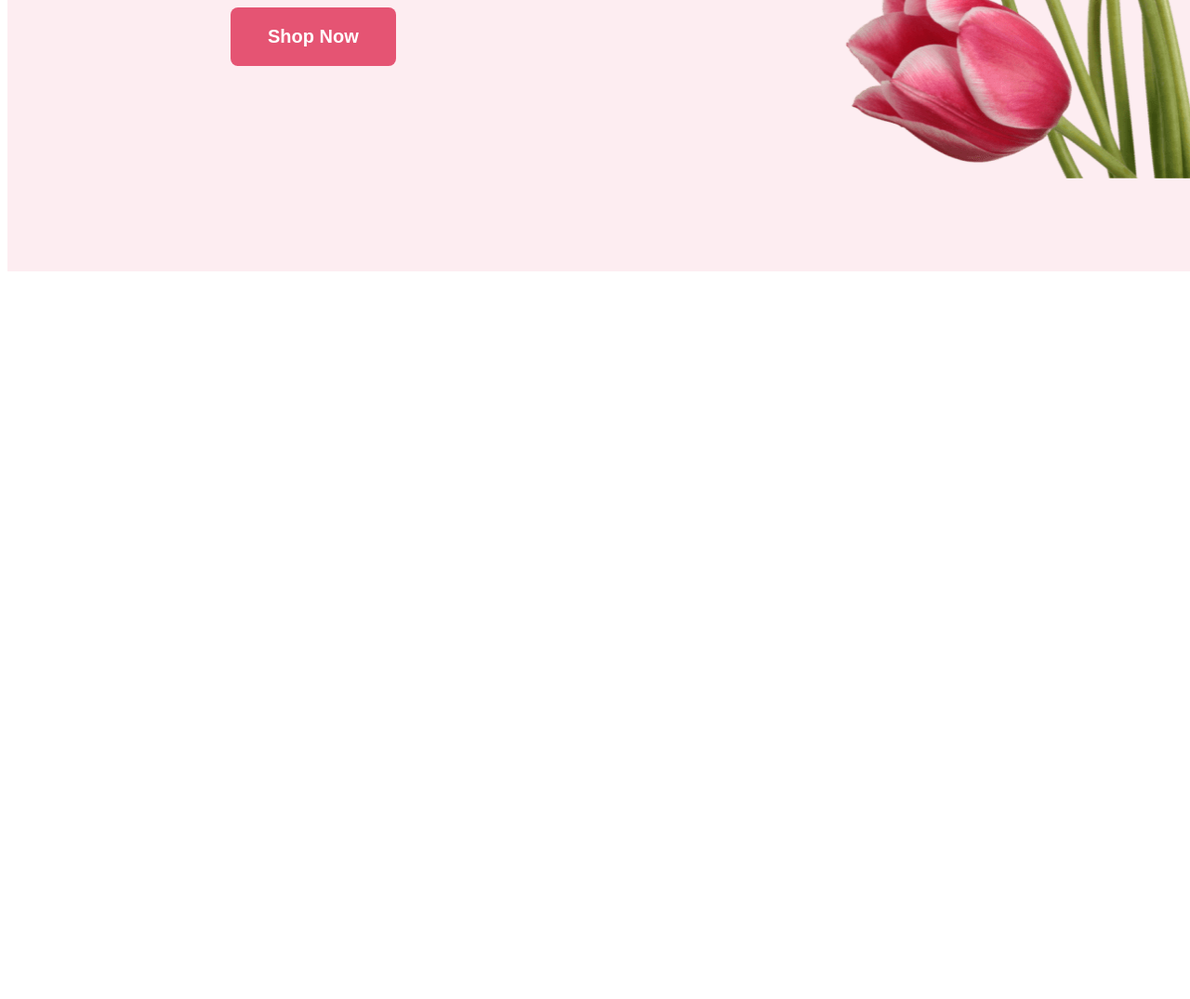
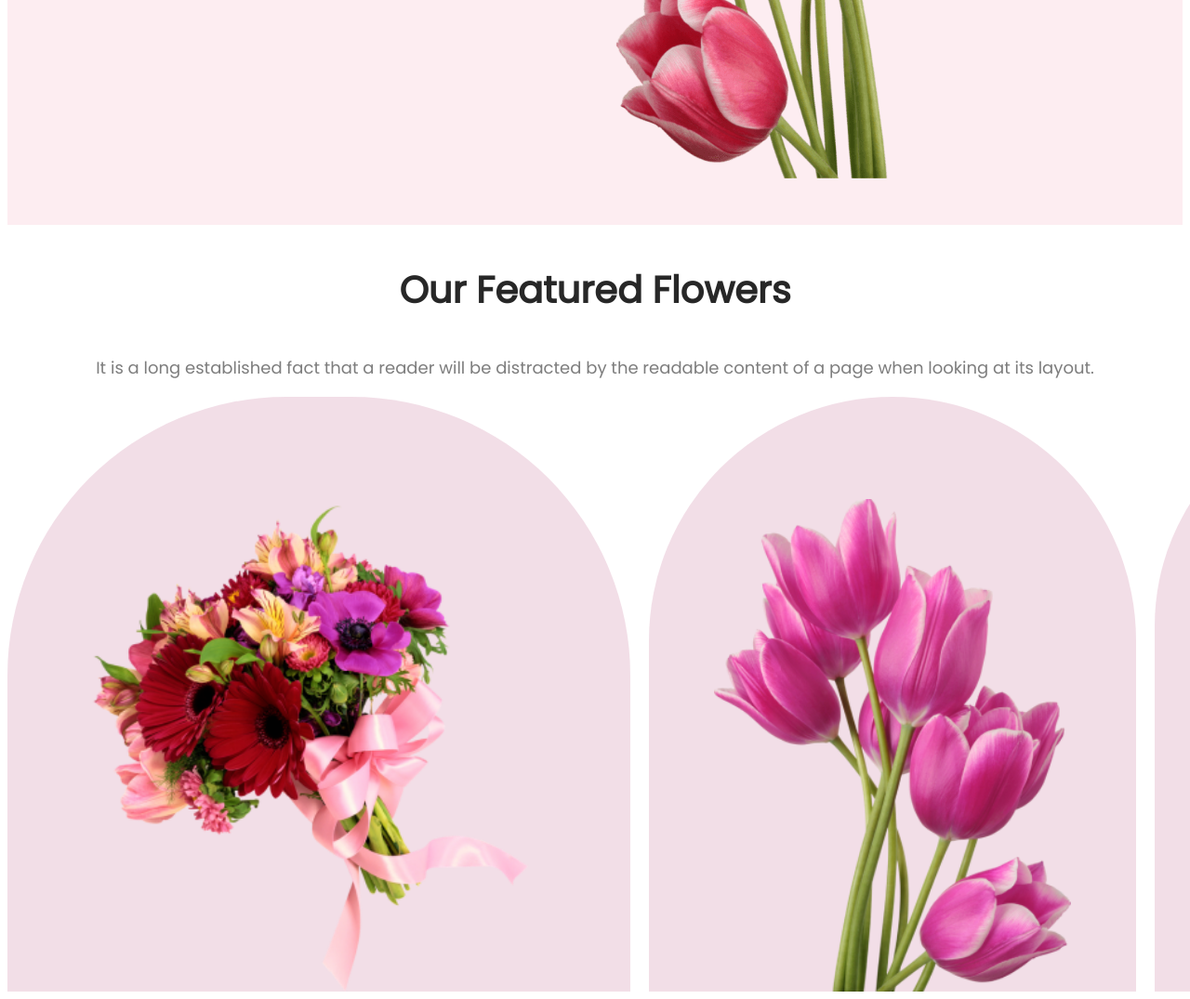
Before and after one commit to joytunnahar/my-flower-shop, a plain HTML site: page index.html in a window 1280 px wide. Shown: the part 666-1741 px from the top of the page at 93% size. Before the commit the page ends 966 px from the top, so only its background shows below. Drawn offline with Linux system fonts and the light colour scheme.

Commit message:
update-changes

```diff
--- a/index.html
+++ b/index.html
@@ -27,5 +27,30 @@
         </div>
     </header>
 
+    <!-- main -->
+    <main>
+        <!-- our feature section -->
+        <section class="our-feature">
+           <div class="section-info">
+            <h3 class="section-title">Our Featured Flowers</h3>
+            <p class="section-description">It is a long established fact that a reader will be distracted by the readable content of a page when looking at its layout.</p>
+           </div>
+
+            <div class="flower-container">
+                <div class="flower">
+                    <img src="Flower Asset/pngwing 5.png" alt="">
+                </div>
+                <div class="flower">
+                    <img src="Flower Asset/pngwing 6.png" alt="">
+                </div>
+                <div class="flower">
+                    <img src="Flower Asset/pngwing 7.png" alt="">
+                </div>
+            </div>
+
+        </section>
+    </main>
+
+
 </body>
 </html>
--- a/styles/style.css
+++ b/styles/style.css
@@ -6,10 +6,10 @@ font-family: 'Poppins', sans-serif;
 
 /* banner style */
 .header{
-    width: 100%;
-    height: 850px;
+  */
+  height: 830px;
     background: rgba(229, 84, 115, 0.10);
-    padding: 50px 240px;
+    padding: 50px 150px;
 }
 .banner{
     display: flex;
@@ -29,7 +29,7 @@ font-family: 'Poppins', sans-serif;
 
 .banner-title{
     color: #272727;
-    font-size: 60px;
+    font-size: 0px;
     font-weight: 800;
 }
 
@@ -47,3 +47,41 @@ font-family: 'Poppins', sans-serif;
     border-radius: 8px;
     padding: 20px 40px;
 }
+
+/* our feuture style */
+.our-feature{
+
+}
+
+
+.section-title{
+    color: #272727;
+    text-align: center;
+    font-size: 40px;
+    font-weight: 800;
+
+}
+
+.section-description{
+    color: rgba(39, 39, 39, 0.60);
+    font-size: 18px;
+    text-align: center;
+}
+
+.flower-container{
+    display: flex;
+    align-items: center;
+
+}
+
+.flower{
+    background: rgba(167, 33, 98, 0.15);
+    border-radius: 300px 300px 0px 0px;
+    height: 530px;
+    margin-right: 20px;
+    padding: 110px 70px 0px;
+
+}
+.flower img{
+    height: 530px;
+}
```
